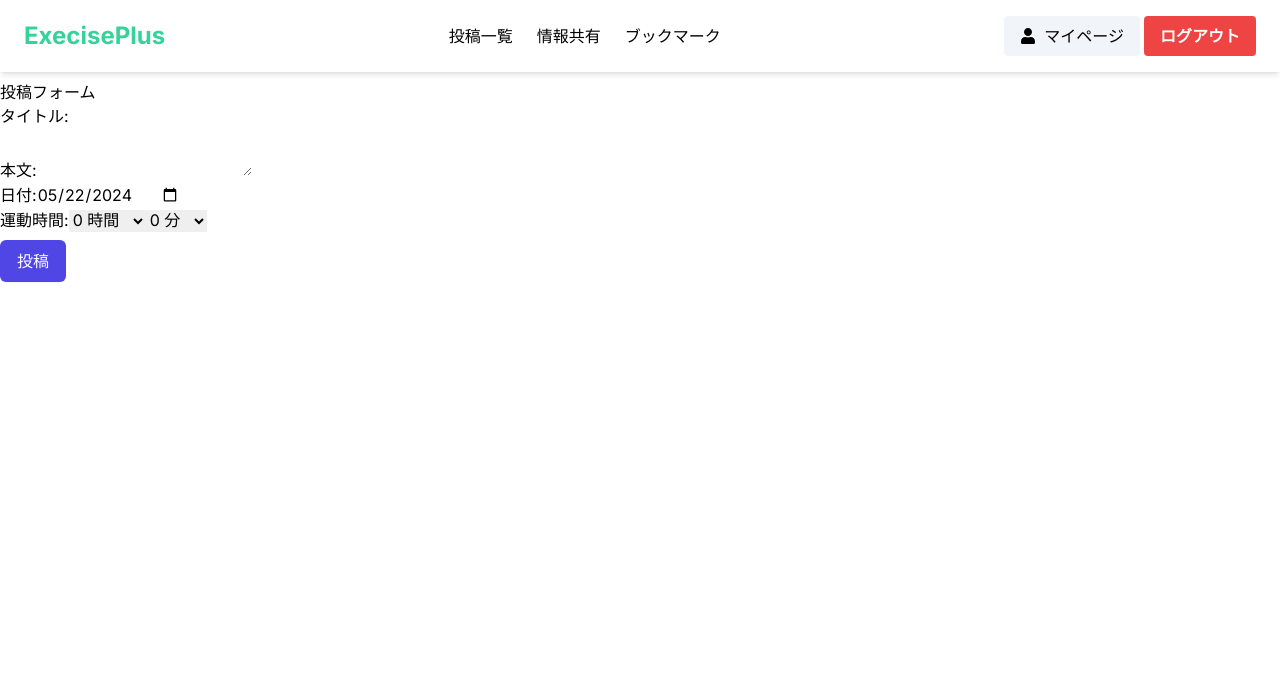
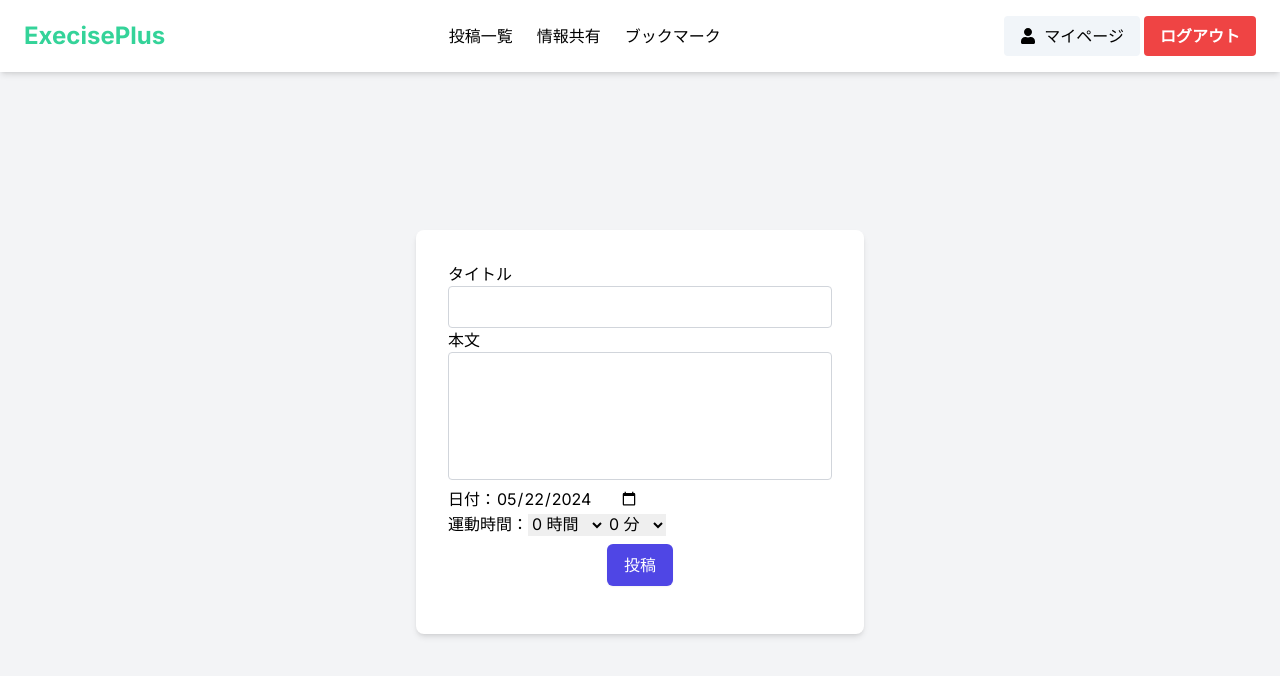
Before and after one commit to kappy0713/sports_frontend, a Next.js app: page /post in a window 1280 px wide. Shown: the top 676 px of the page. Built offline with nearby package versions, Linux system fonts and the light colour scheme.

Commit message:
update：投稿画面UI

```diff
--- a/src/app/post/page.tsx
+++ b/src/app/post/page.tsx
@@ -30,25 +30,29 @@ export default function Page () {
   return (
     <div>
       <Header />
-      <h1 className="mt-20">投稿フォーム</h1>
+      <div className="flex items-center justify-center min-h-screen bg-gray-100">
+        <div className="bg-white p-8 rounded-lg shadow-md w-full max-w-md mt-16">
           <form onSubmit={handleSubmit}>
+            <div className="mb-4">
               <div>
-          <label>タイトル:</label>
+                <label>タイトル</label>
                 <input
                   type="text"
                   value={title}
                   onChange={(e) => setTitle(e.target.value)}
+                  className="border border-gray-300 rounded p-2 w-full"
                 />
               </div>
               <div>
-          <label>本文:</label>
+                <label>本文</label>
                 <textarea
                   value={body}
                   onChange={(e) => setBody(e.target.value)}
+                  className="border border-gray-300 rounded p-2 w-full resize-none h-32"
                 />
               </div>
               <div>
-          <label>日付:</label>
+                <label>日付：</label>
                 <input
                   type="date"
                   value={date.toISOString().split('T')[0]}
@@ -56,7 +60,7 @@ export default function Page () {
                 />
               </div>
               <div>
-          <label>運動時間:</label>
+                <label>運動時間：</label>
                 <select value={hours} onChange={(e) => setHours(e.target.value)}>
                   {[...Array(24)].map((_, i) => (
                     <option key={i} value={i}>{i} 時間</option>
@@ -68,6 +72,7 @@ export default function Page () {
                   ))}
                 </select>
               </div>
+              <div className="flex justify-center">
                 <button
                   onClick={Post}
                   type="submit"
@@ -75,7 +80,11 @@ export default function Page () {
                 >
                   投稿
                 </button>
+              </div>
+            </div>
           </form>
+        </div>
+      </div>
     </div>
   )
 }
--- a/src/app/share_post/page.tsx
+++ b/src/app/share_post/page.tsx
@@ -6,7 +6,6 @@ import { SharePost } from "@/utils/post";
 import Header from "@/app/Header"
 
 export default function Page () {
-  const today = new Date().toISOString().split('T')[0];
   const [title, setTitle] = useState('');
   const [body, setBody] = useState('');
   const [url, setURL] = useState('');
@@ -27,30 +26,36 @@ export default function Page () {
   return (
     <div>
       <Header />
-      <h1 className="mt-20">投稿フォーム</h1>
+      <div className="flex items-center justify-center min-h-screen bg-gray-100">
+        <div className="bg-white p-8 rounded-lg shadow-md w-full max-w-md mt-16">
           <form onSubmit={handleSubmit}>
+            <div className="mb-4">
               <div>
-          <label>タイトル:</label>
+                <label>タイトル</label>
                 <input
                   type="text"
                   value={title}
                   onChange={(e) => setTitle(e.target.value)}
+                  className="border border-gray-300 rounded p-2 w-full"
                 />
               </div>
               <div>
-          <label>本文:</label>
+                <label>本文</label>
                 <textarea
                   value={body}
                   onChange={(e) => setBody(e.target.value)}
+                  className="border border-gray-300 rounded p-2 w-full resize-none h-32"
                 />
               </div>
               <div>
-          <label>URL:</label>
+                <label>URL</label>
                 <textarea
                   value={url}
                   onChange={(e) => setURL(e.target.value)}
+                  className="border border-gray-300 rounded p-2 w-full resize-none h-16"
                 />
               </div>
+              <div className="flex justify-center">
                 <button
                   onClick={Post}
                   type="submit"
@@ -58,7 +63,11 @@ export default function Page () {
                 >
                   投稿
                 </button>
+              </div>
+            </div>
           </form>
+        </div>
+      </div>
     </div>
   )
 }
```
Lines whose indentation alone changed are shown as unchanged.
